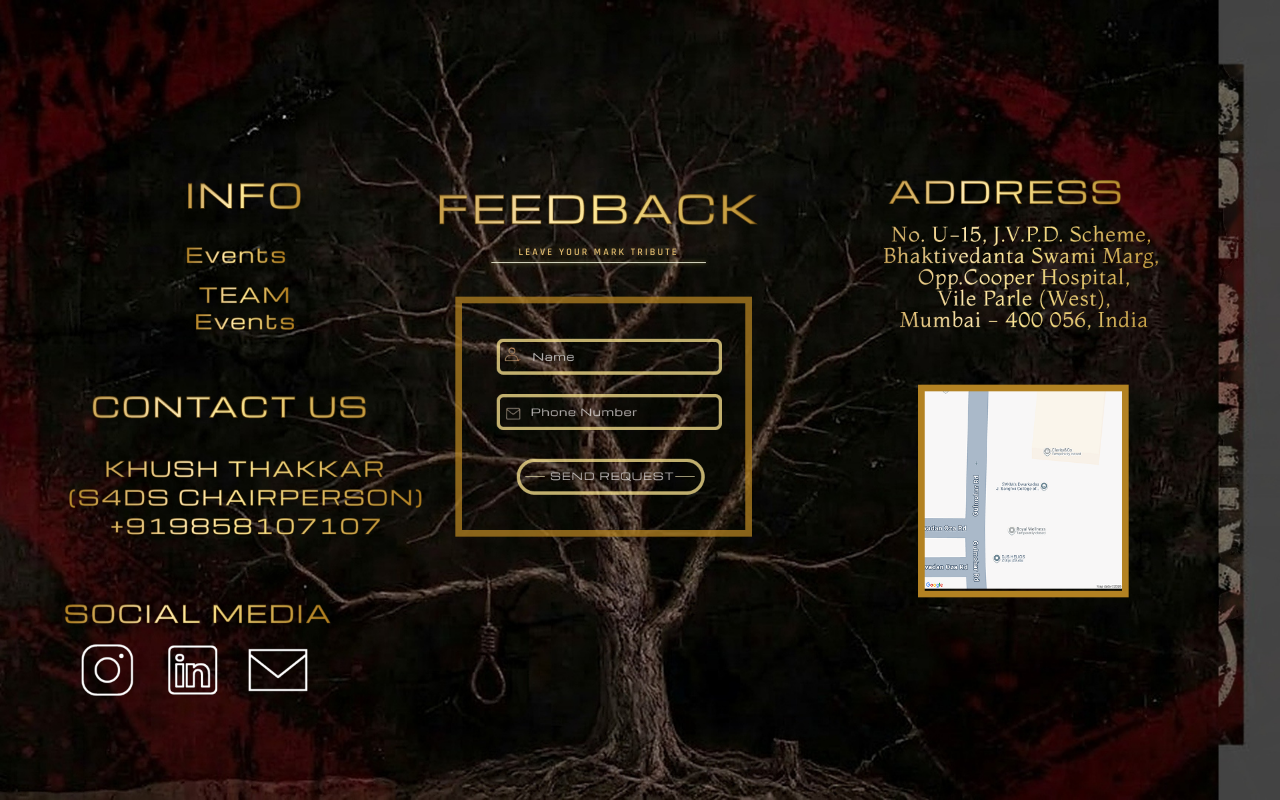
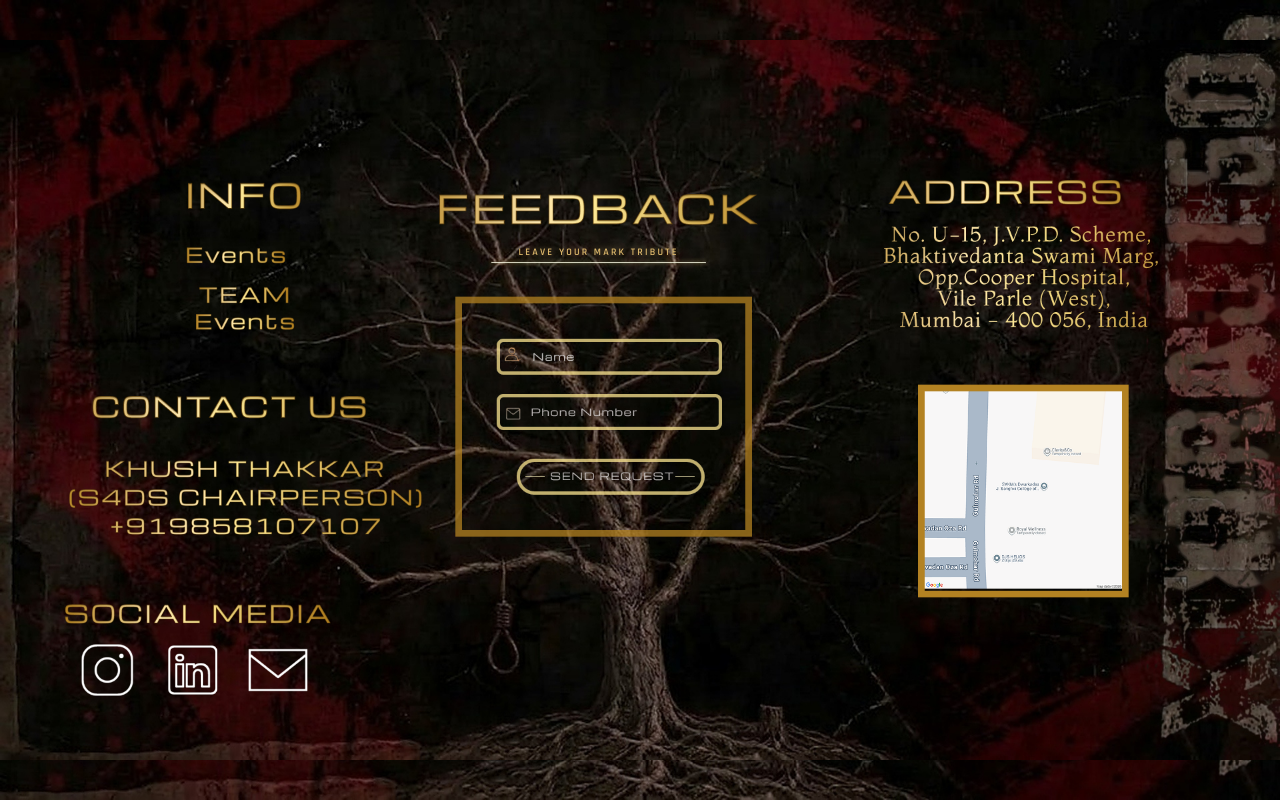
Before and after one commit to SuhaanShah/district13-feedback, a React (Vite) app: page / in a window 1280 px wide. Built offline with nearby package versions, Linux system fonts and the light colour scheme.

Commit message:
Fix background coverage, remove cut seam, and ensure XTRACT 5.0 is seamlessly integrated on full-screen background

```diff
--- a/src/App.css
+++ b/src/App.css
@@ -27,6 +27,9 @@
   transform: translate(-50%, -50%) scale(var(--stage-scale, 1));
   transform-origin: center center;
   pointer-events: auto;
+  background-size: 1920px 1080px;
+  background-position: center center;
+  background-repeat: no-repeat;
 }
 
 /* Stage element positioning */
--- a/src/App.jsx
+++ b/src/App.jsx
@@ -51,7 +51,7 @@ function App() {
 
   return (
     <div className="canvas-wrapper" style={{ backgroundImage: `url(${bgImg})` }}>
-      <div className="canvas-stage">
+      <div className="canvas-stage" style={{ backgroundImage: `url(${bgImg})` }}>
 
         {/* FEEDBACK Header */}
         <div className="stage-elem feedback-header">
```
Also changed, not shown: src/assets/background_hd.jpg.
